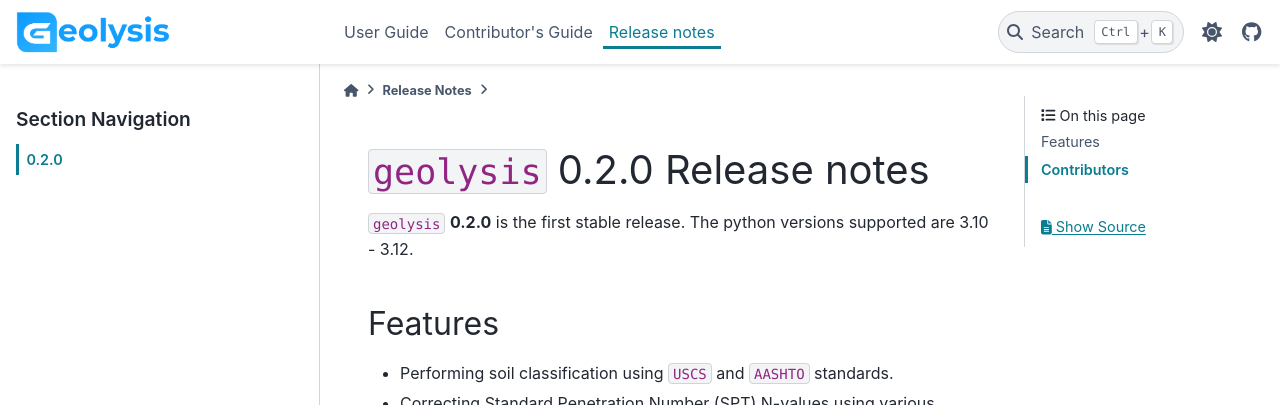
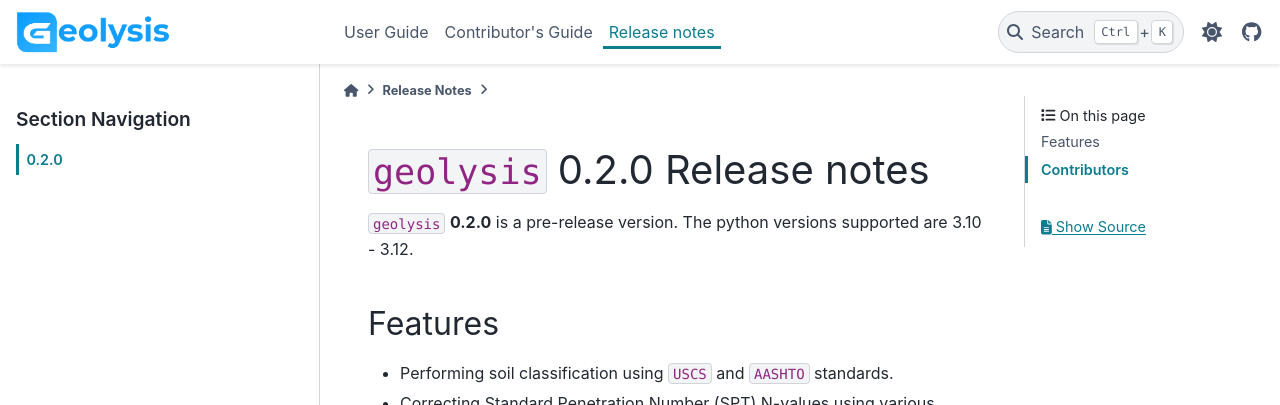
Before and after one commit to patrickboateng/geolysis, a Sphinx documentation site: the page built from docs/source/release_notes/0.2.0-notes.rst, in a window 1280 px wide and 1028 px high. Shown: the top 405 px of the window. Built offline with Sphinx 7.4.7 and the PyData theme 0.15.4, drawn with Linux system fonts in a browser that asks for light colours; nearby versions of some CDN libraries; pages that are not in the unit, such as notebooks, are missing from menus.

Commit message:
DOC: changed the 0.2.0 release from stable to a pre-release version

```diff
--- a/docs/source/release_notes/0.2.0-notes.rst
+++ b/docs/source/release_notes/0.2.0-notes.rst
@@ -2,7 +2,7 @@
 ``geolysis`` 0.2.0 Release notes
 ********************************
 
-``geolysis`` **0.2.0** is the first stable release. The python
+``geolysis`` **0.2.0** is a pre-release version. The python
 versions supported are 3.10 - 3.12.
 
 
```
